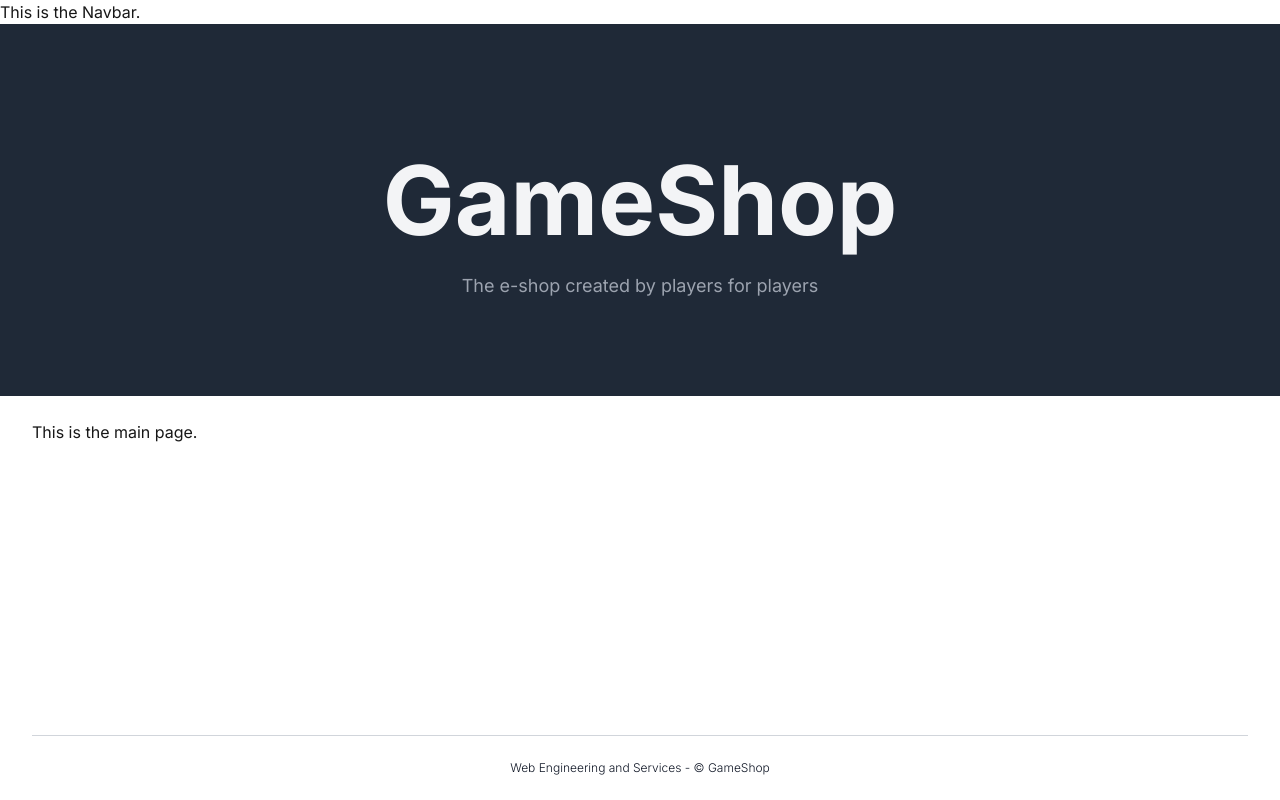
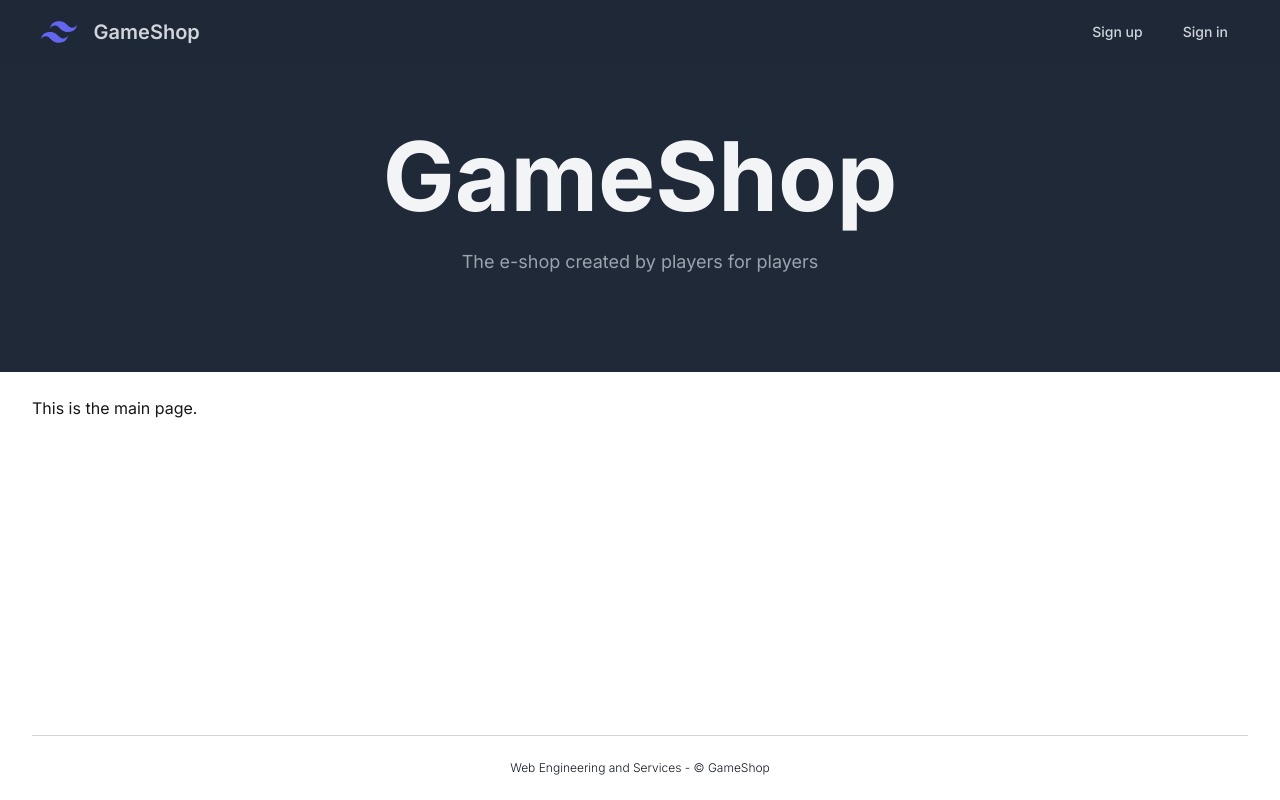
Before and after one commit to carmennoblejas/WEB_practices_ClothesShop, a Next.js app: page / in a window 1280 px wide. Built offline with nearby package versions, Linux system fonts and the light colour scheme; no server answers.

Commit message:
Hasta la 24

```diff
--- a/src/components/Navbar.tsx
+++ b/src/components/Navbar.tsx
@@ -1,7 +1,72 @@
-export default function Navbar() {
+import {
+  ArrowRightStartOnRectangleIcon,
+  ShoppingCartIcon,
+  UserIcon,
+} from '@heroicons/react/24/outline'
+import NavbarButton from '@/components/Navbarbutton'
+import Link from 'next/link'
+import { getSession } from '@/lib/auth'
+
+export default async function Navbar() {
+  const session = await getSession()
+
   return (
-    <nav>
-      This is the Navbar.
+    <nav className='fixed top-0 z-50 w-full bg-gray-800 bg-opacity-90 backdrop-blur-lg backdrop-filter'>
+      <div className='mx-auto max-w-7xl px-6 sm:px-8 lg:px-10'>
+        <div className='relative flex h-16 items-center justify-between'>
+          <div className='flex flex-1 items-stretch justify-start'>
+            <Link
+              className='flex flex-shrink-0 items-center space-x-4 text-gray-300 hover:text-gray-100'
+              href='/'
+            >
+              <img
+                className='block h-8 w-auto'
+                src='/img/logo.svg'
+                alt='GameShop logo'
+              />
+              <div className='inline-block w-auto text-xl font-semibold'>
+                GameShop
+              </div>
+            </Link>
+          </div>
+          <div className='absolute inset-y-0 right-0 flex items-center space-x-4'>
+            {session ? (
+              <>
+                <NavbarButton href='/cart'>
+                  <span className='sr-only'>Cart</span>
+                  <ShoppingCartIcon className='h-6 w-6' aria-hidden='true' />
+                </NavbarButton>
+                <NavbarButton href='/profile'>
+                  <span className='sr-only'>User profile</span>
+                  <UserIcon className='h-6 w-6' aria-hidden='true' />
+                </NavbarButton>
+                <NavbarButton href='#'>
+                  <span className='sr-only'>Sign out</span>
+                  <ArrowRightStartOnRectangleIcon
+                    className='h-6 w-6'
+                    aria-hidden='true'
+                  />
+                </NavbarButton>
+              </>
+            ) : (
+              <>
+                <Link
+                  href='/auth/signup'
+                  className='rounded-md px-3 py-2 text-sm font-medium text-gray-300 hover:bg-gray-700 hover:text-gray-100'
+                >
+                  Sign up
+                </Link>
+                <Link
+                  href='/auth/signin'
+                  className='rounded-md px-3 py-2 text-sm font-medium text-gray-300 hover:bg-gray-700 hover:text-gray-100'
+                >
+                  Sign in
+                </Link>
+              </>
+            )}
+          </div>
+        </div>
+      </div>
     </nav>
   )
 }
--- /dev/null
+++ b/src/components/NavbarButton.tsx
@@ -0,0 +1,18 @@
+import { ReactNode } from 'react'
+import Link from 'next/link'
+
+export const navbarButtonClasses =
+  'rounded-full p-2 text-gray-400 hover:text-white focus:text-white focus:outline-none focus:ring-2 focus:ring-white';
+
+interface NavbarButtonProps {
+  href: string;
+  children: ReactNode;
+}
+
+export default function NavbarButton({ href, children }: NavbarButtonProps) {
+  return (
+    <Link href={href} className={navbarButtonClasses}>
+      {children}
+    </Link>
+  )
+}
```
